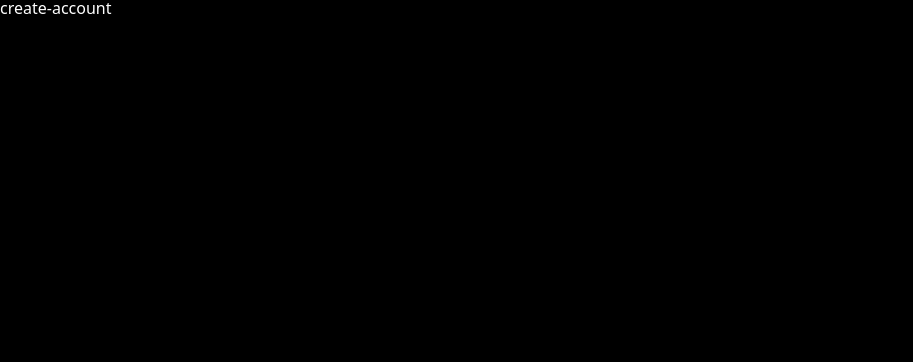
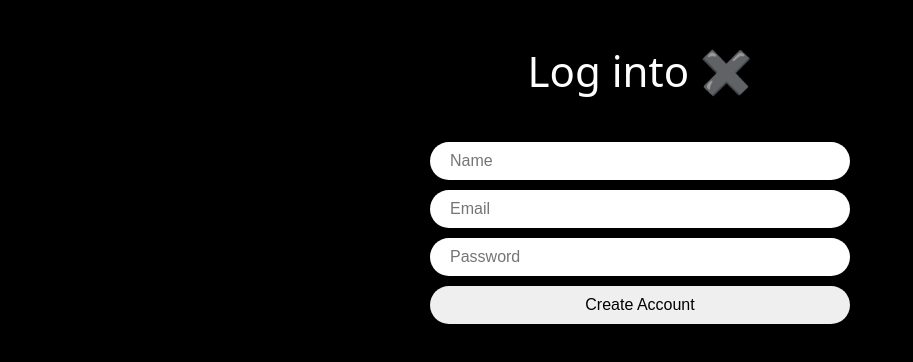
Before and after one commit to hakyee/Twitter_Clone, a React (Vite) app: page /create-account in a window 1280 px wide. Shown: the top 362 px of the page, without its empty margins (0-913 px from the left). Built offline with nearby package versions, Linux system fonts and the light colour scheme.

Commit message:
Forms and UI

```diff
--- a/src/App.tsx
+++ b/src/App.tsx
@@ -1,5 +1,5 @@
 import { RouterProvider, createBrowserRouter } from "react-router-dom";
-import { createGlobalStyle } from "styled-components";
+import styled, { createGlobalStyle } from "styled-components";
 import reset from "styled-reset";
 import Layout from "./components/layout";
 import CreateAccount from "./routes/create-account";
@@ -47,6 +47,12 @@
   }
 `;
 
+const Wrapper = styled.div`
+  height: 100vh;
+  display: flex;
+  justify-content: center;
+`;
+
 function App() {
   const [isLoading, setLoading] = useState(true);
   const init = async () => {
@@ -57,10 +63,10 @@
     init();
   }, []);
   return (
-    <>
+    <Wrapper>
       <GlobalStyles />
       {isLoading ? <LoadingScreen /> : <RouterProvider router={router} />}
-    </>
+    </Wrapper>
   );
 }
 
--- a/src/routes/create-account.tsx
+++ b/src/routes/create-account.tsx
@@ -1,3 +1,110 @@
+import React, { useState } from "react";
+import { styled } from "styled-components";
+
+const Wrapper = styled.div`
+  height: 100%;
+  display: flex;
+  flex-direction: column;
+  align-items: center;
+  width: 420px;
+  padding: 50px 0px;
+`;
+
+const Title = styled.h1`
+  font-size: 42px;
+`;
+
+const Form = styled.form`
+  margin-top: 50px;
+  display: flex;
+  flex-direction: column;
+  gap: 10px;
+  width: 100%;
+`;
+
+const Input = styled.input`
+  padding: 10px 20px;
+  border-radius: 50px;
+  border: none;
+  width: 100%;
+  font-size: 16px;
+  &[type="submit"] {
+    cursor: pointer;
+    &:hover {
+      opacity: 0.8;
+    }
+  }
+`;
+
+const Error = styled.span`
+  font-weight: 600;
+  color: tomato;
+`;
+
 export default function CreateAccount() {
-  return <h1>create-account</h1>;
+  const [isLoading, setLoading] = useState(false);
+  const [name, setName] = useState("");
+  const [email, setEmail] = useState("");
+  const [password, setPassword] = useState("");
+  const [error, setError] = useState("");
+  const onChange = (e: React.ChangeEvent<HTMLInputElement>) => {
+    const {
+      target: { name, value },
+    } = e;
+    if (name === "name") {
+      setName(value);
+    } else if (name === "email") {
+      setEmail(value);
+    } else if (name === "password") {
+      setPassword(value);
+    }
+  };
+  const onSubmit = (e: React.FormEvent<HTMLFormElement>) => {
+    e.preventDefault();
+    try {
+      // create an Account
+      // set the name of the user
+      // redirect to the home page
+    } catch (e) {
+      // setError
+    } finally {
+      setLoading(false);
+    }
+  };
+  return (
+    <Wrapper>
+      <Title>Log into ✖️</Title>
+      <Form onSubmit={onSubmit}>
+        <Input
+          onChange={onChange}
+          name="name"
+          value={name}
+          placeholder="Name"
+          type="text"
+          required
+        />
+        <Input
+          onChange={onChange}
+          name="email"
+          value={email}
+          placeholder="Email"
+          type="email"
+          required
+        />
+        <Input
+          onChange={onChange}
+          name="password"
+          value={password}
+          placeholder="Password"
+          type="password"
+          required
+        />
+        <Input
+          type="submit"
+          value={isLoading ? "Loading..." : "Create Account"}
+        />
+      </Form>
+      {error !== "" ? <Error>{error}</Error> : null}
+    </Wrapper>
+  );
 }
```
